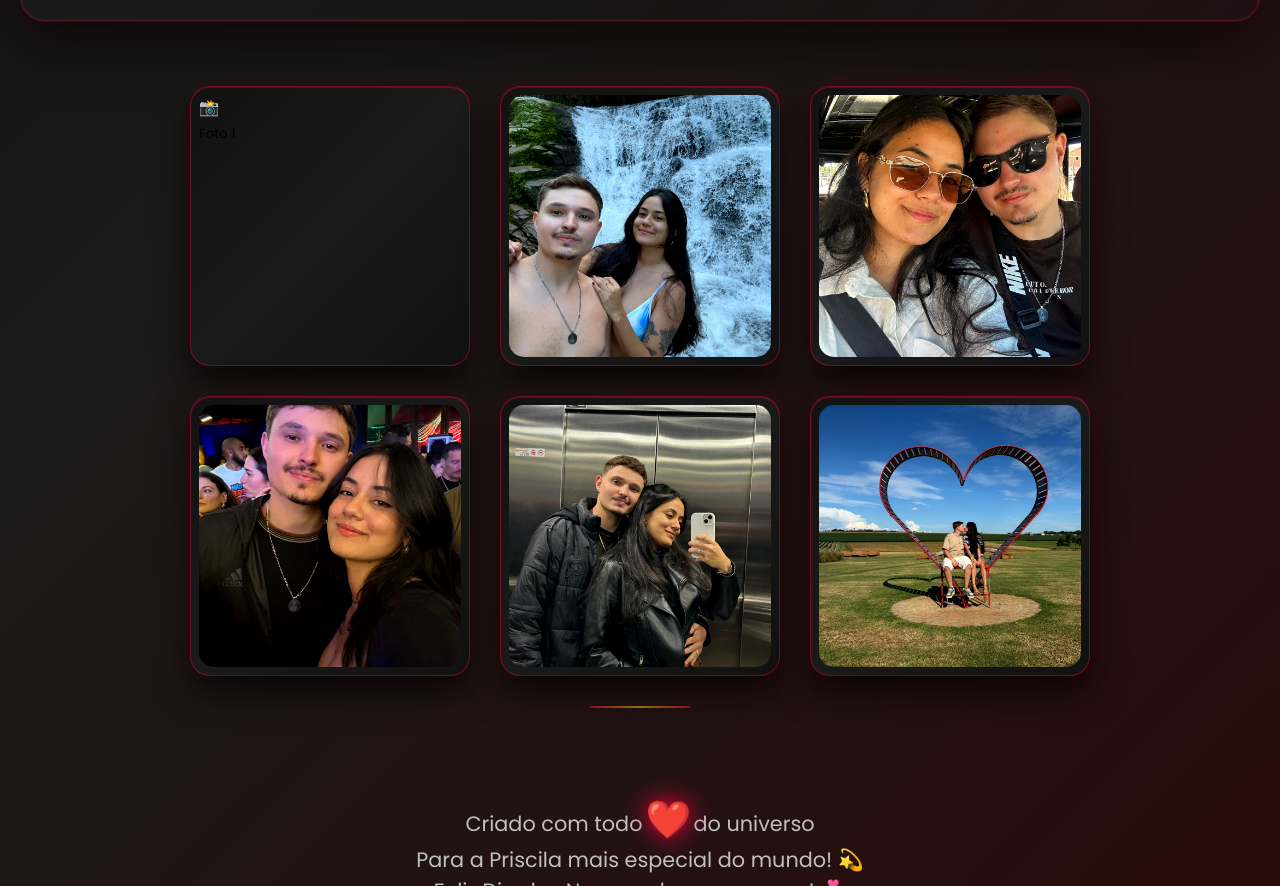
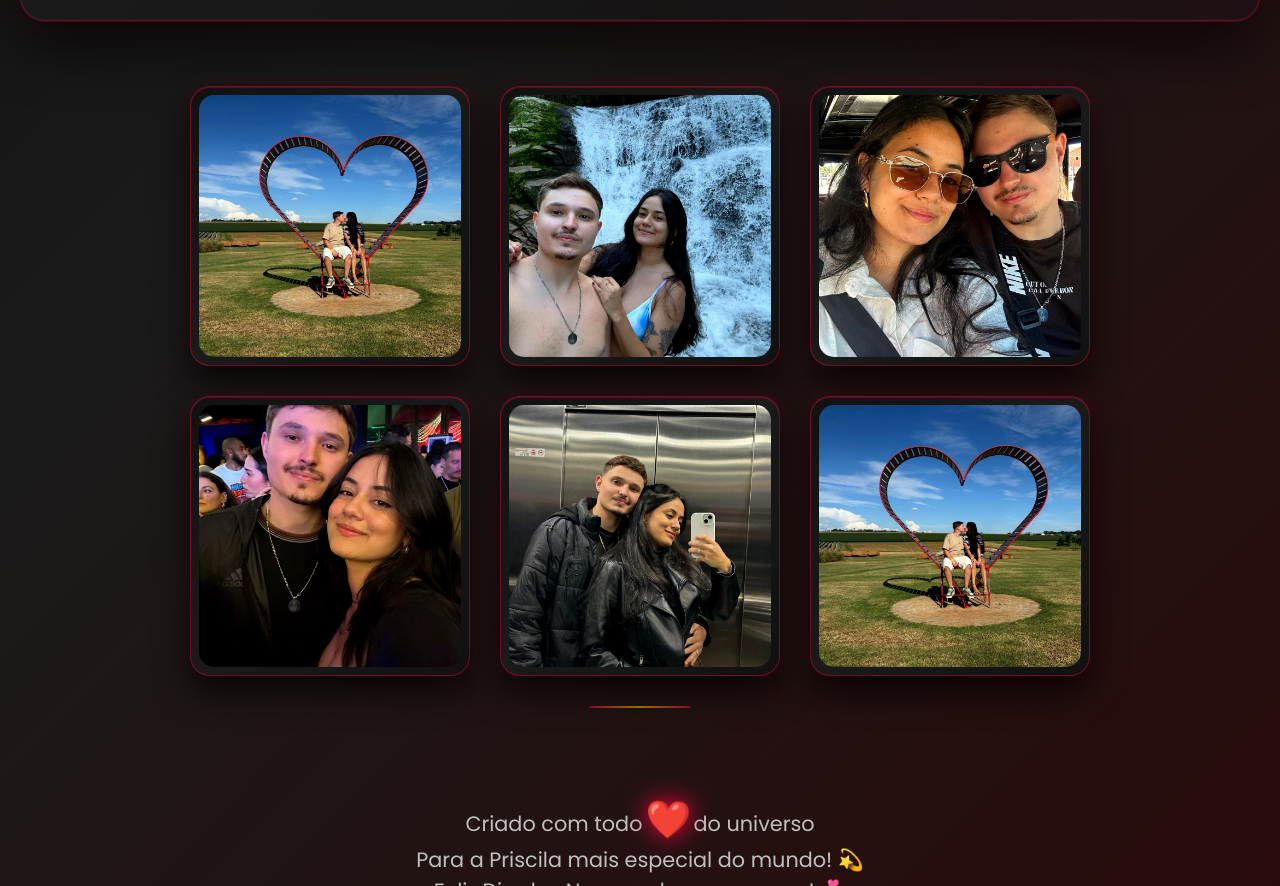
Before and after one commit to Atomicgf33/teste, a plain HTML site: page index.html in a window 1280 px wide. Shown: the part 1414-2300 px from the top of the page. Drawn offline with Linux system fonts and the light colour scheme.

Commit message:
Add files via upload

```diff
--- a/index.html
+++ b/index.html
@@ -748,7 +748,7 @@
 
         <section class="photo-gallery">
             <div class="photo-frame">
-                <img src="1.png" alt="Nossa primeira foto juntos" onerror="this.style.display='none'; this.parentNode.innerHTML='📸<br><small>Foto 1</small>';">
+                <img src="1.jpeg" alt="Nossa primeira foto juntos" onerror="this.style.display='none'; this.parentNode.innerHTML='📸<br><small>Foto 1</small>';">
             </div>
             <div class="photo-frame">
                 <img src="2.jpeg" alt="Momento especial" onerror="this.style.display='none'; this.parentNode.innerHTML='💕<br><small>Foto 2</small>';">
```
